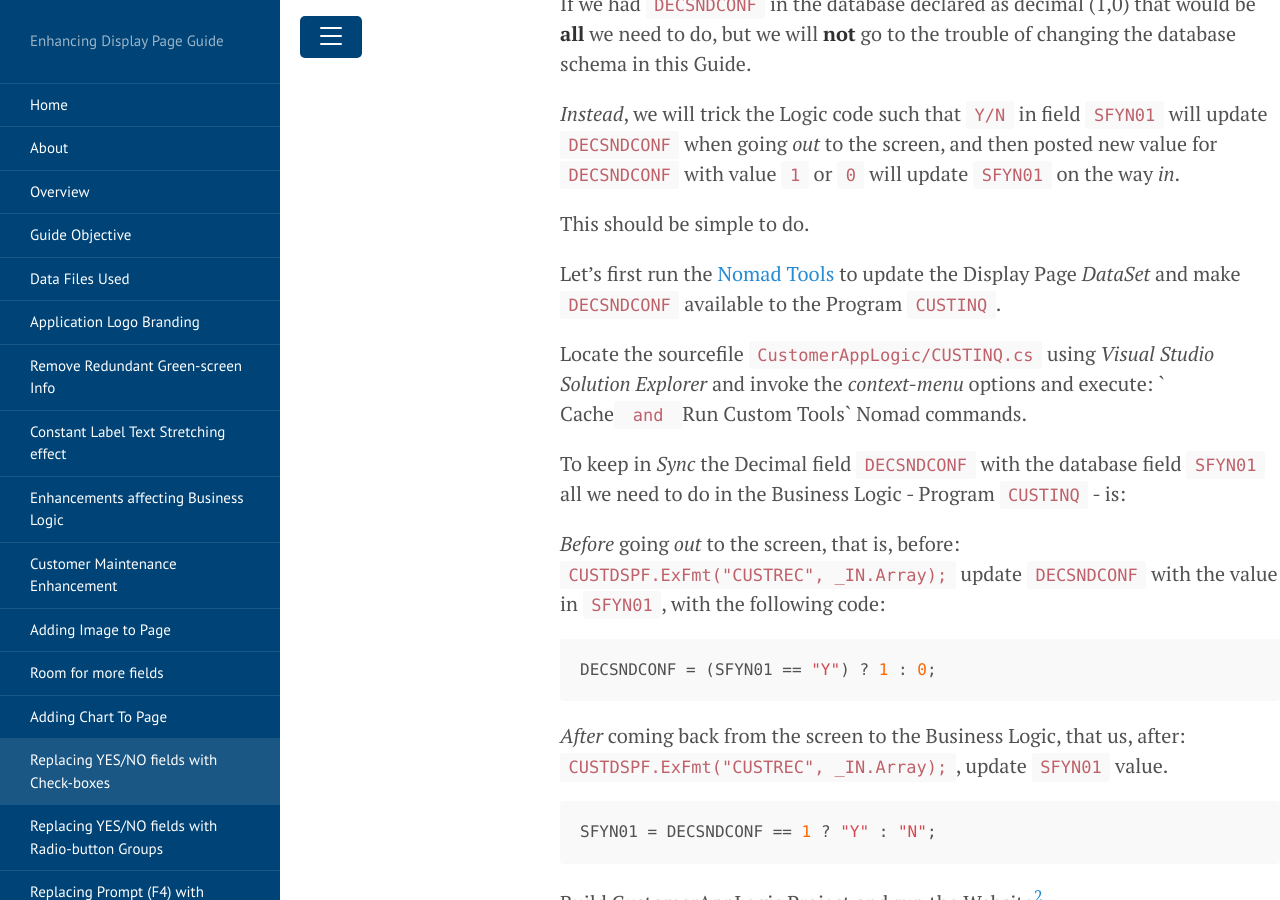
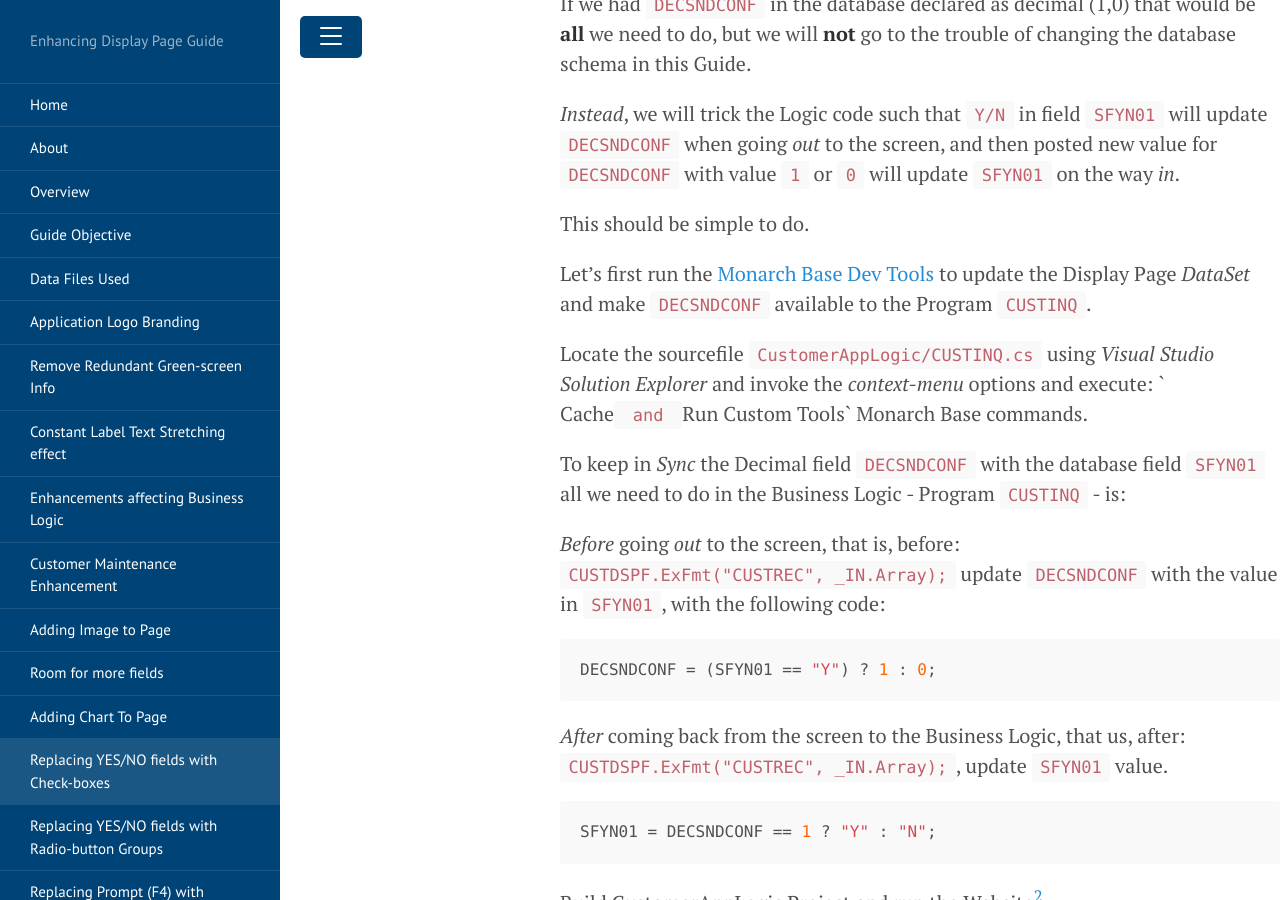
Before and after one commit to ASNA/SunFarm, a Jekyll site: the page built from docs/replacing-yesno-with-checkboxes.md, in a window 1280 px wide and 900 px high, scrolled down 3538 px. Built offline with Jekyll 4.4.1, drawn with Linux system fonts in a browser that asks for light colours.

Commit message:
Nomad Tools to "Monarch Base Dev Tools"

```diff
--- a/docs/replacing-yesno-with-checkboxes.md
+++ b/docs/replacing-yesno-with-checkboxes.md
@@ -103,9 +103,9 @@ If we had `DECSNDCONF` in the database declared as decimal (1,0) that would be *
 
 This should be simple to do.
 
-Let’s  first run the [Nomad Tools](https://asnaqsys.github.io/concepts/enhancements/nomad-tools.html) to update the Display Page *DataSet* and make `DECSNDCONF` available to the Program `CUSTINQ`.
+Let’s  first run the [Monarch Base Dev Tools](https://asnaqsys.github.io/concepts/enhancements/dev-tools.html) to update the Display Page *DataSet* and make `DECSNDCONF` available to the Program `CUSTINQ`.
 
-Locate the sourcefile `CustomerAppLogic/CUSTINQ.cs` using *Visual Studio Solution Explorer* and invoke the *context-menu* options and execute: ` Cache` and `Run Custom Tools` Nomad commands.
+Locate the sourcefile `CustomerAppLogic/CUSTINQ.cs` using *Visual Studio Solution Explorer* and invoke the *context-menu* options and execute: ` Cache` and `Run Custom Tools` Monarch Base commands.
 
 To keep in *Sync* the Decimal field `DECSNDCONF` with the database field `SFYN01` all we need to do in the Business Logic - Program `CUSTINQ` - is:
 
```
Also changed, not shown: docs/merging-two-screens.md (+8 -8 lines), docs/program-bootstrap.md (+1 -1 lines).
